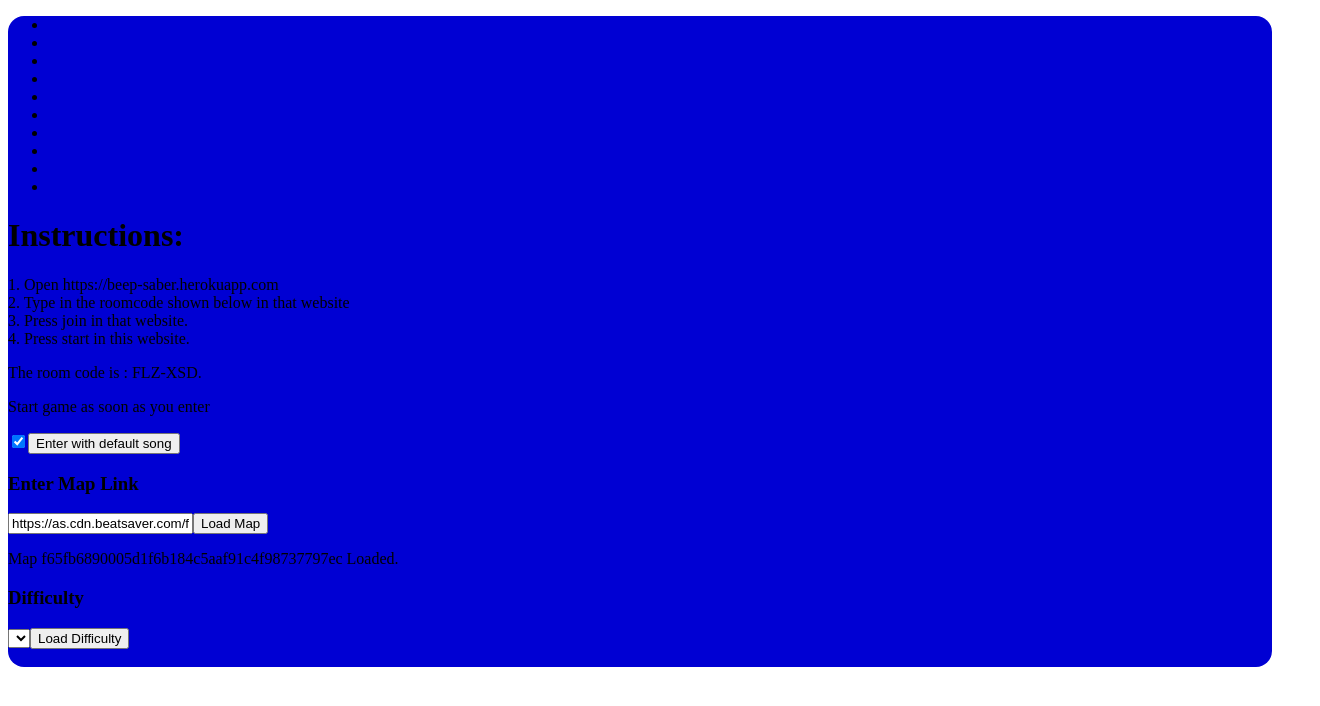
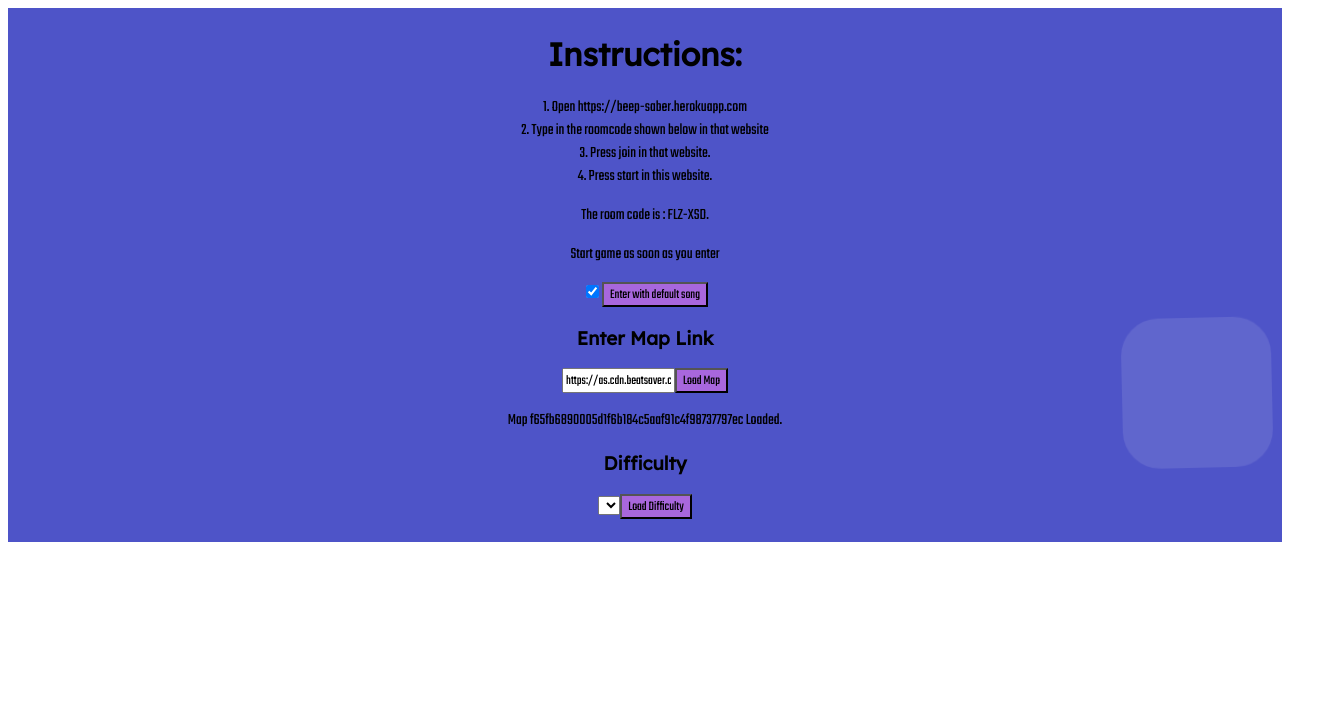
Before and after one commit to yudeeeth/beep-saber, a React (Create React App) app: page / in a window 1280 px wide. Shown: the top 706 px of the page, 1320 px wide, since content can reach past the window. Built offline with nearby package versions, Linux system fonts and the light colour scheme.

Commit message:
Instruction page UI change

```diff
--- a/src/components/choose.css
+++ b/src/components/choose.css
@@ -1,7 +1,153 @@
+@import url('https://fonts.googleapis.com/css2?family=Lexend&family=Teko&display=swap');
+
 .inp{
-    background-color: rgb(0, 0, 211);
-    border-radius: 1em;
+    text-align: center;
+    text-shadow: 2px, 2px;
 }
-.inp:hover{
-    background-color: blue;
+
+.tex{
+    font-family: 'Lexend', serif;
+    color: #000;
+    text-shadow: 10px, 2px;
 }
+
+.bodytex{
+    font-family: 'Teko', serif;
+}
+
+.btn{
+    background-color: #a867dd;
+    font-family: 'Teko', serif;
+}
+
+.context {
+    width: 100%;
+    position: absolute;
+    top:50vh;
+
+}
+
+
+.area{
+    background: #4e54c8;
+    background: -webkit-linear-gradient(to left, #8f94fb, #4e54c8);
+    width: 100%;
+    height:100%;
+    padding: 5px;
+
+}
+
+.circles{
+    position: absolute;
+    top: 0;
+    left: 0;
+    width: 100%;
+    height: 100%;
+    overflow: hidden;
+}
+
+.circles li{
+    position: absolute;
+    display: block;
+    list-style: none;
+    width: 20px;
+    height: 20px;
+    background: rgba(255, 255, 255, 0.2);
+    animation: animate 25s linear infinite;
+    bottom: -150px;
+
+}
+
+.circles li:nth-child(1){
+    left: 25%;
+    width: 80px;
+    height: 80px;
+    animation-delay: 0s;
+}
+
+
+.circles li:nth-child(2){
+    left: 10%;
+    width: 20px;
+    height: 20px;
+    animation-delay: 2s;
+    animation-duration: 12s;
+}
+
+.circles li:nth-child(3){
+    left: 70%;
+    width: 20px;
+    height: 20px;
+    animation-delay: 4s;
+}
+
+.circles li:nth-child(4){
+    left: 40%;
+    width: 60px;
+    height: 60px;
+    animation-delay: 0s;
+    animation-duration: 18s;
+}
+
+.circles li:nth-child(5){
+    left: 65%;
+    width: 20px;
+    height: 20px;
+    animation-delay: 0s;
+}
+
+.circles li:nth-child(6){
+    left: 75%;
+    width: 110px;
+    height: 110px;
+    animation-delay: 3s;
+}
+
+.circles li:nth-child(7){
+    left: 35%;
+    width: 150px;
+    height: 150px;
+    animation-delay: 7s;
+}
+
+.circles li:nth-child(8){
+    left: 50%;
+    width: 25px;
+    height: 25px;
+    animation-delay: 15s;
+    animation-duration: 45s;
+}
+
+.circles li:nth-child(9){
+    left: 20%;
+    width: 15px;
+    height: 15px;
+    animation-delay: 2s;
+    animation-duration: 35s;
+}
+
+.circles li:nth-child(10){
+    left: 85%;
+    width: 150px;
+    height: 150px;
+    animation-delay: 0s;
+    animation-duration: 11s;
+}
+
+
+
+@keyframes animate {
+
+    0%{
+        transform: translateY(0) rotate(0deg);
+        opacity: 1;
+        border-radius: 0;
+    }
+
+    100%{
+        transform: translateY(-1000px) rotate(720deg);
+        opacity: 0;
+        border-radius: 50%;
+    }
+
+}
```
